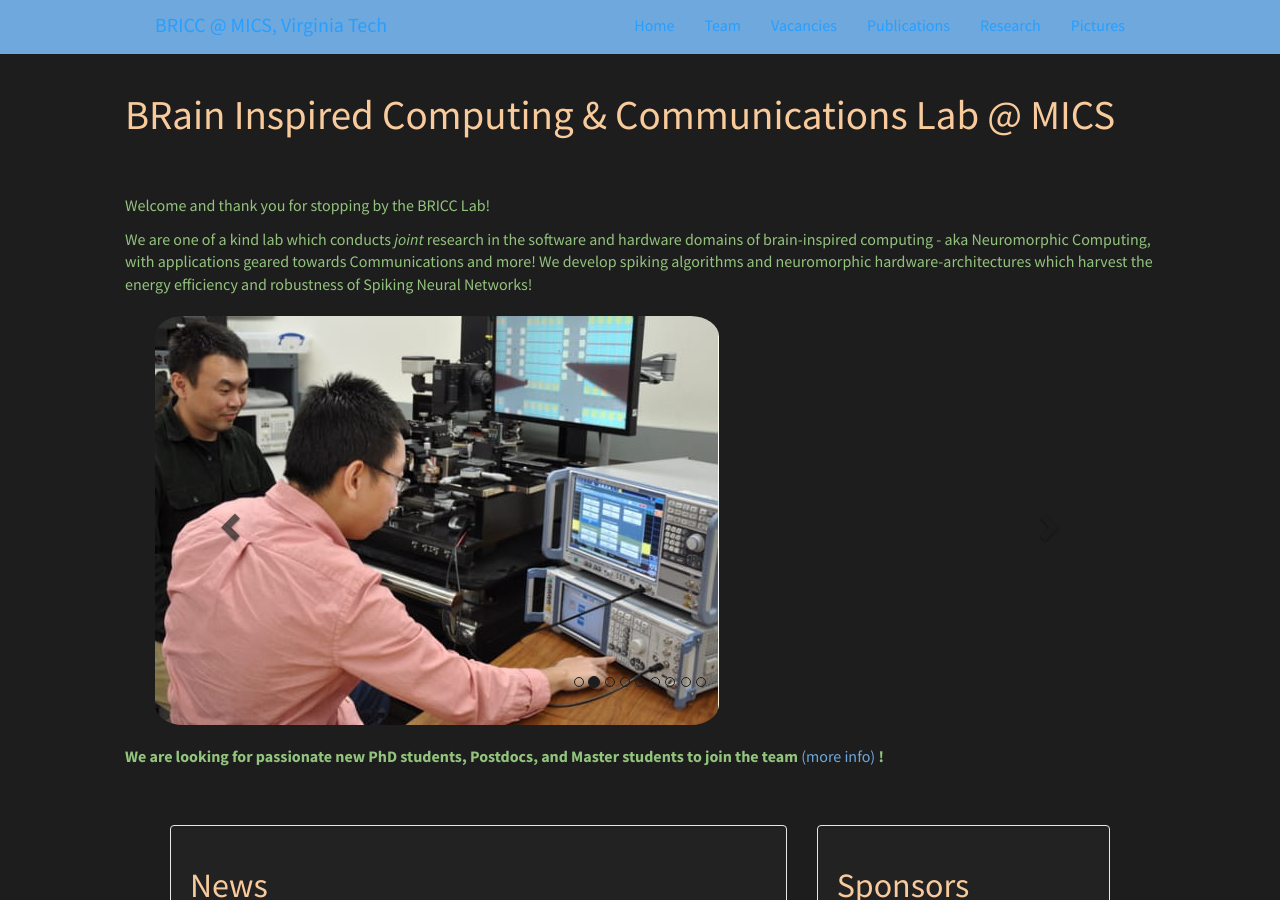
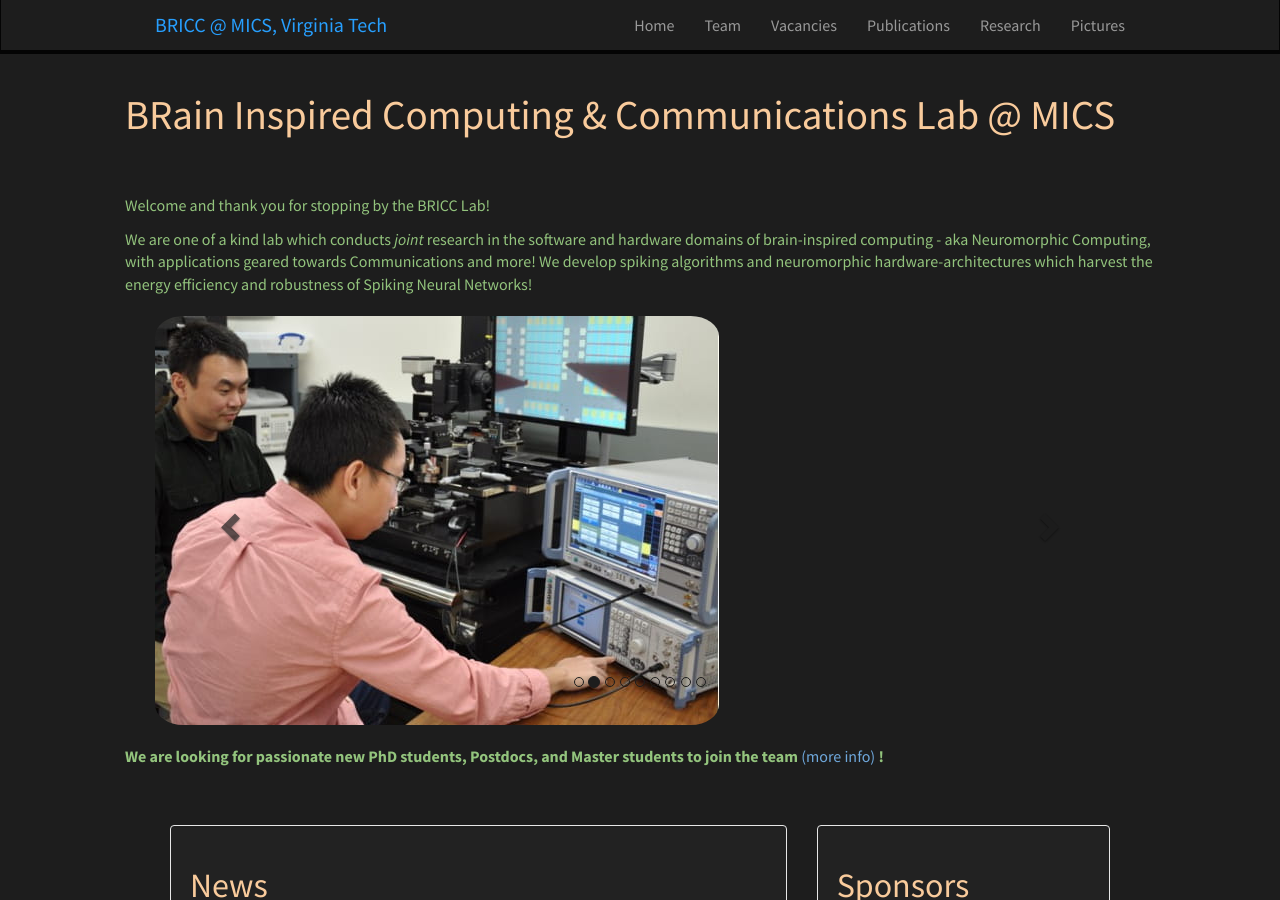
Before and after one commit to bricc-lab/bricc-lab.github.io, a Jekyll site: the page built from _pages/home.md, in a window 1280 px wide and 900 px high. Built offline with Jekyll 4.4.1, drawn with Linux system fonts in a browser that asks for light colours; nearby versions of some CDN libraries.

Commit message:
Making Nav bar visible

```diff
--- a/_includes/header.html
+++ b/_includes/header.html
@@ -1,5 +1,6 @@
 <!--<nav class="navbar navbar-toggleable-md navbar-inverse navbar-fixed-top" role="navigation" style="background-color: #444444">-->
-<nav class="navbar navbar-toggleable-md navbar-dark bg-primary navbar-fixed-top" role="navigation">
+<!--<nav class="navbar navbar-toggleable-md navbar-inverse navbar-fixed-top" role="navigation">-->
+<nav class="navbar navbar-inverse navbar-fixed-top" role="navigation">
   <div class="container-fluid">
 	<div class="navbar-header">
 	  <button type="button" class="navbar-toggle collapsed" data-toggle="collapse" data-target="#navbar-collapse-1" aria-expanded="false">
@@ -13,12 +14,12 @@
 	</div>
 	<div class="collapse navbar-collapse" id="navbar-collapse-1">
 	  <ul class="nav navbar-nav navbar-right">
-		<li><a style="color:#279FFE" href="{{ site.url }}{{ site.baseurl }}/">Home</a></li>
-		<li><a style="color:#279FFE" href="{{ site.url }}{{ site.baseurl }}/team">Team</a></li>
-		<li><a style="color:#279FFE" href="{{ site.url }}{{ site.baseurl }}/vacancies">Vacancies</a></li>
-		<li><a style="color:#279FFE" href="{{ site.url }}{{ site.baseurl }}/publications">Publications</a></li>
-		<li><a style="color:#279FFE" href="{{ site.url }}{{ site.baseurl }}/research">Research</a></li>
-		<li><a style="color:#279FFE" href="{{ site.url }}{{ site.baseurl }}/pictures">Pictures</a></li>
+		<li><a href="{{ site.url }}{{ site.baseurl }}/">Home</a></li>
+		<li><a href="{{ site.url }}{{ site.baseurl }}/team">Team</a></li>
+		<li><a href="{{ site.url }}{{ site.baseurl }}/vacancies">Vacancies</a></li>
+		<li><a href="{{ site.url }}{{ site.baseurl }}/publications">Publications</a></li>
+		<li><a href="{{ site.url }}{{ site.baseurl }}/research">Research</a></li>
+		<li><a href="{{ site.url }}{{ site.baseurl }}/pictures">Pictures</a></li>
 	  </ul>
 	</div>
   </div>
--- a/_sass/bootstrap/_navbar.scss
+++ b/_sass/bootstrap/_navbar.scss
@@ -543,6 +543,7 @@
 
   .navbar-text {
     color: $navbar-inverse-color;
+    //color: #279FFE;
   }
 
   .navbar-nav {
```
Also changed, not shown: 12 other files.
